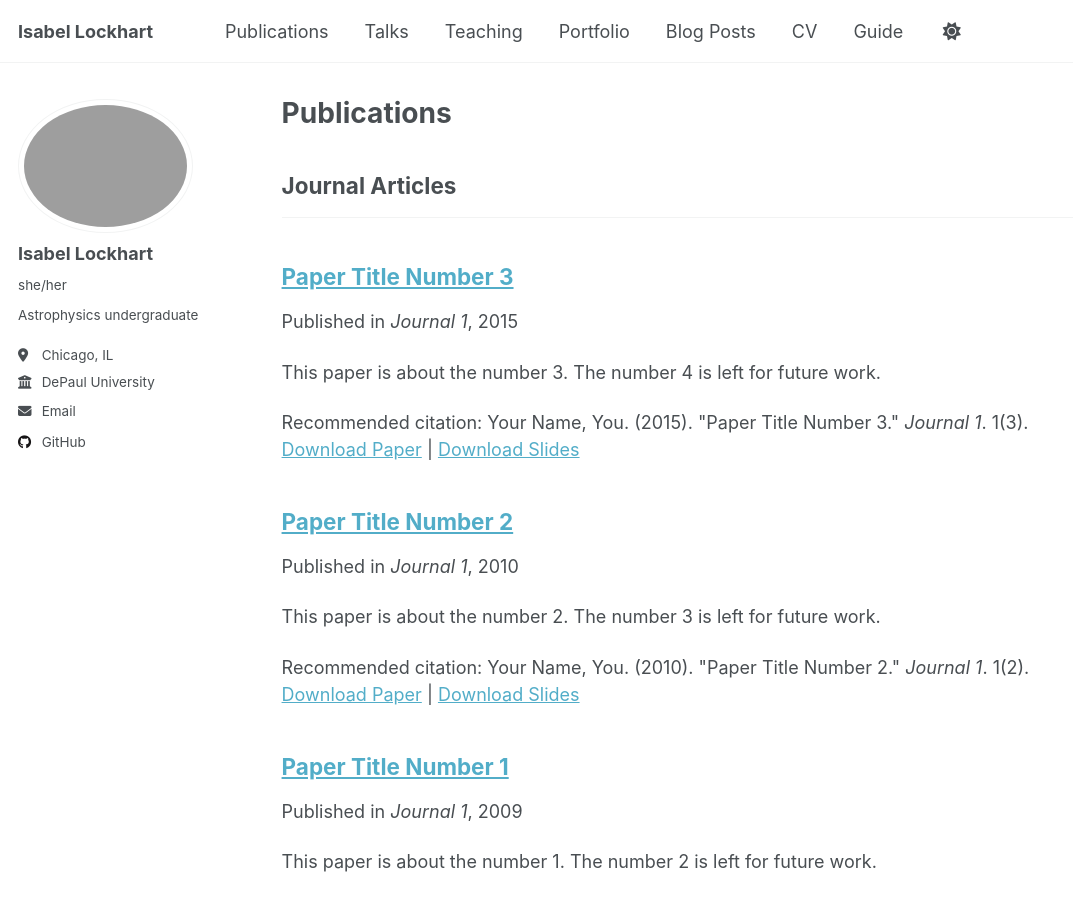
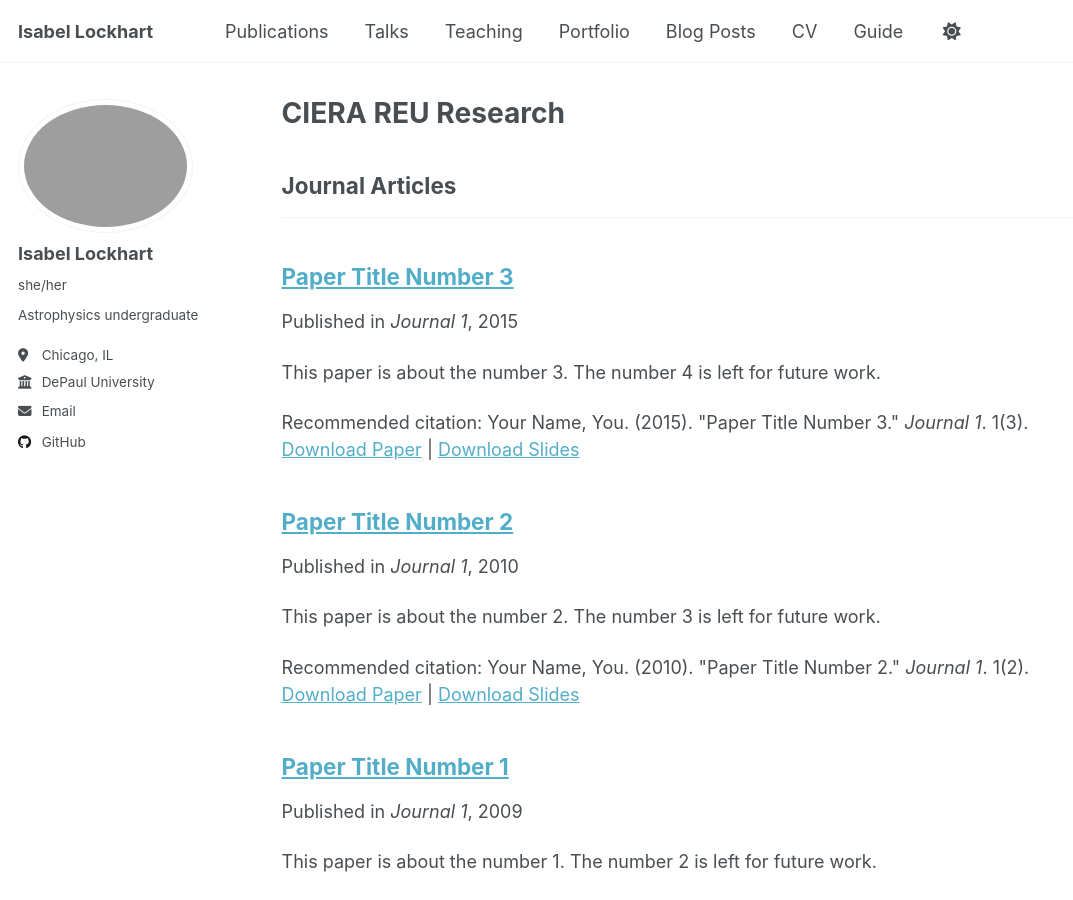
Before and after one commit to Isabel-Lockhart/CIERA, a Jekyll site: the page built from _pages/publications.html, in a window 1280 px wide and 900 px high. Shown: the whole window, without its empty margins (0-1073 px from the left). Built offline with Jekyll 4.4.1, drawn with Linux system fonts in a browser that asks for light colours; a script that is not in the unit is left out.

Commit message:
Update publications.html
changed title and permalink from publications to CIERA REU

```diff
--- a/_pages/publications.html
+++ b/_pages/publications.html
@@ -1,7 +1,7 @@
 ---
 layout: archive
-title: "Publications"
-permalink: /publications/
+title: "CIERA REU Research"
+permalink: /CIERAREU/
 author_profile: true
 ---
 
```
